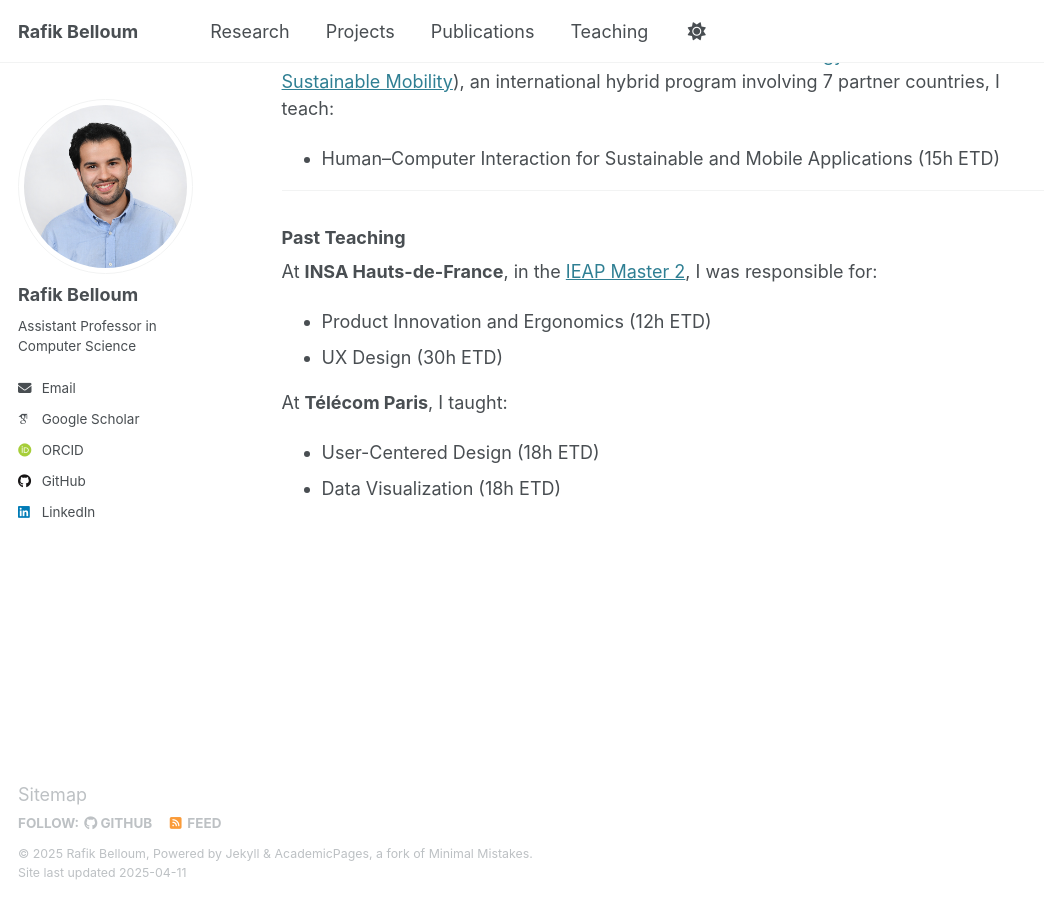
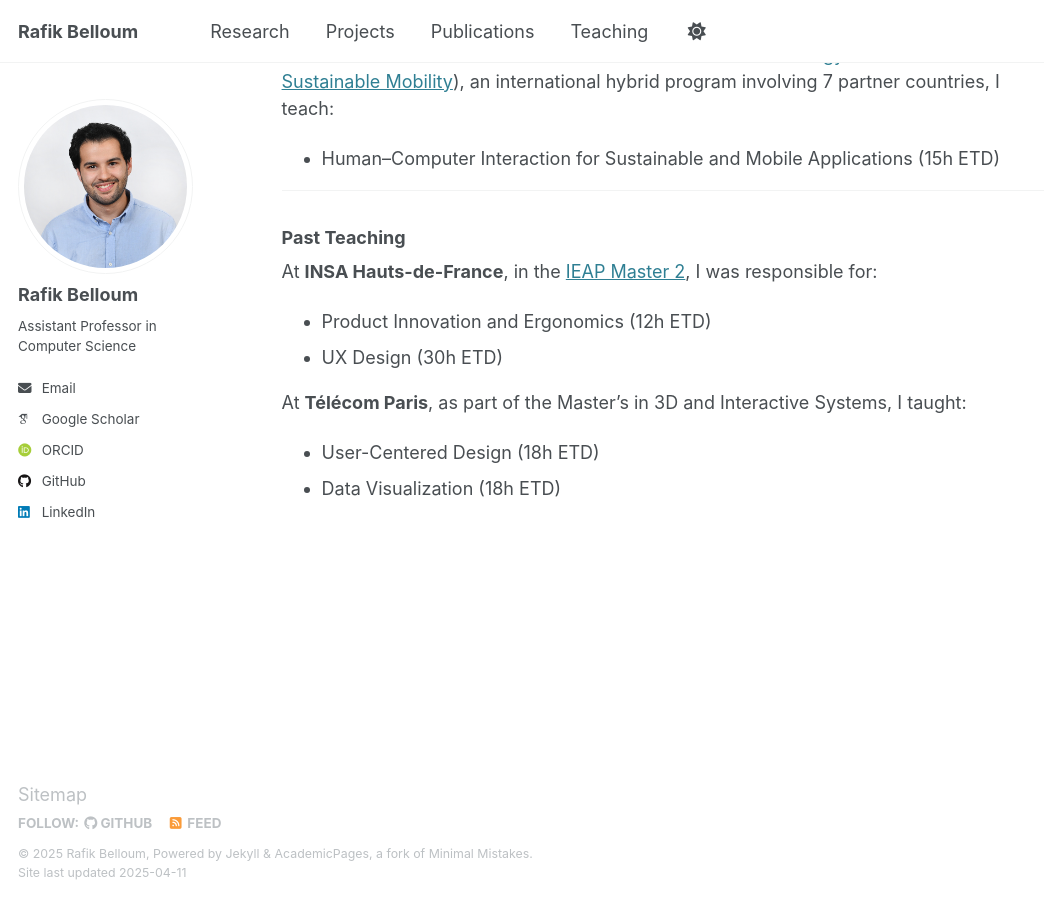
Before and after one commit to rafik-belloum/rafik-belloum.github.io, a Jekyll site: the page built from _pages/teaching.md, in a window 1280 px wide and 900 px high, scrolled down 583 px. Shown: the whole window, without its empty margins (0-1044 px from the left). Built offline with Jekyll 4.4.1, drawn with Linux system fonts in a browser that asks for light colours; some web fonts are replaced.

Commit message:
Update teaching.md

```diff
--- a/_pages/teaching.md
+++ b/_pages/teaching.md
@@ -32,7 +32,7 @@ At **INSA Hauts-de-France**, in the [IEAP Master 2](https://formations.uphf.fr/f
 - Product Innovation and Ergonomics (12h ETD)
 - UX Design (30h ETD)
 
-At **Télécom Paris**, I taught:
+At **Télécom Paris**, as part of the Master's in 3D and Interactive Systems, I taught:
 
 - User-Centered Design (18h ETD)
 - Data Visualization (18h ETD)
```
